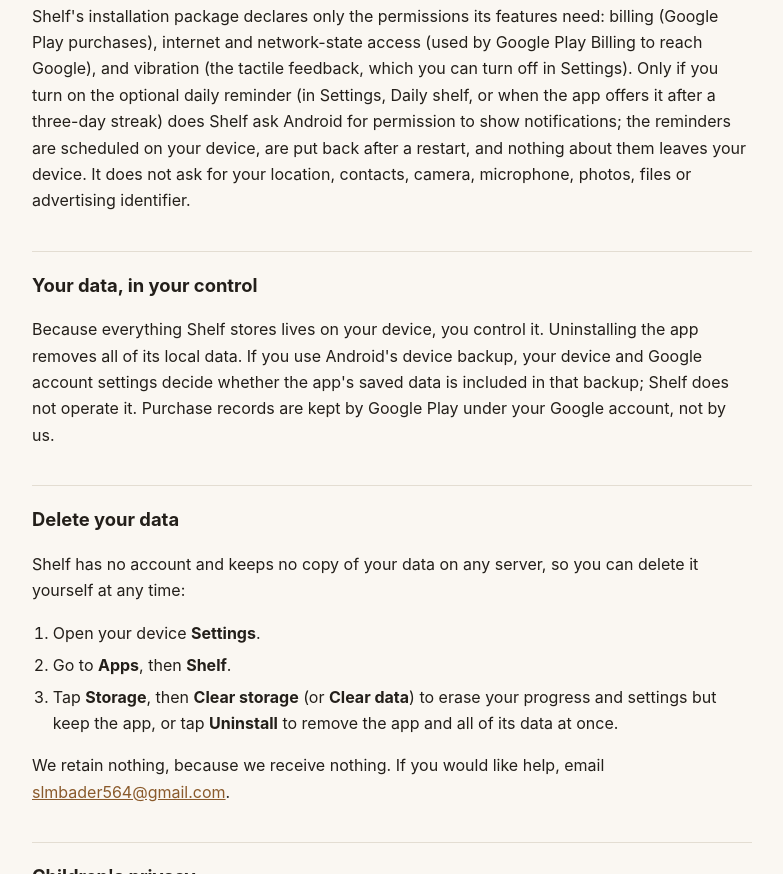
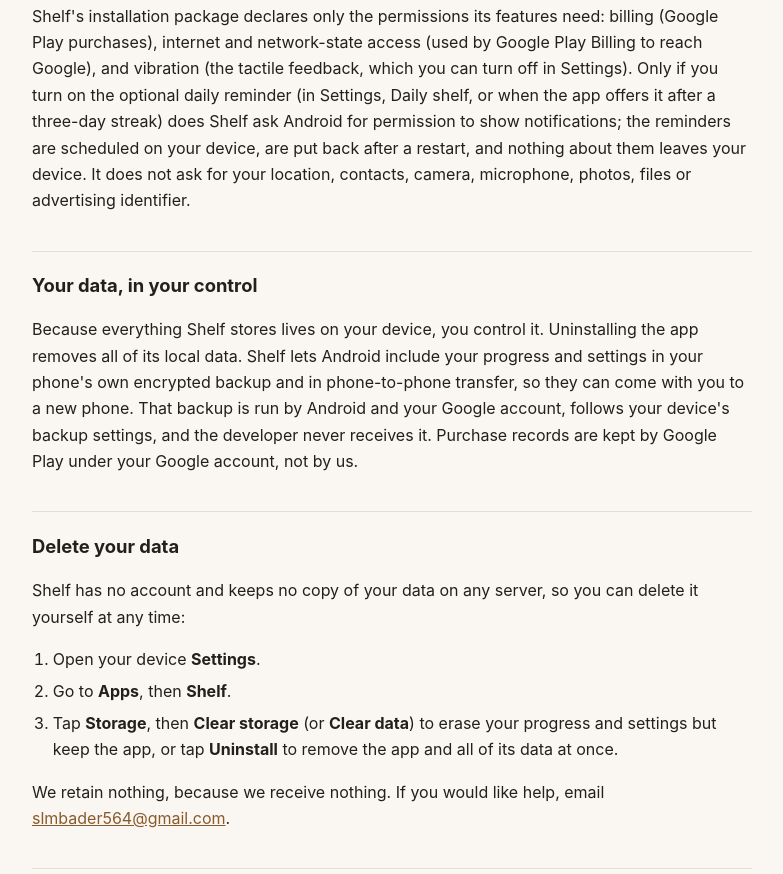
Before and after one commit to slmbader564-prog/shelf-legal, a plain HTML site: page index.html in a window 1280 px wide. Shown: the part 1618-2492 px from the top of the page, without its empty margins (248-1031 px from the left). Drawn offline with Linux system fonts and the light colour scheme.

Commit message:
Privacy policy: progress can travel in Android's encrypted backup and phone transfer (Shelf 1.0.0)

```diff
--- a/index.html
+++ b/index.html
@@ -23,7 +23,7 @@
 </head>
 <body>
 <h1>Shelf Privacy Policy</h1>
-<p class="muted">Last updated: October 17, 2026</p>
+<p class="muted">Last updated: October 19, 2026</p>
 
 <p>Shelf ("the app") is a calm, offline logic puzzle game. This policy explains what
 the app does, and does not do, with your information. In short:
@@ -84,11 +84,7 @@
 contacts, camera, microphone, photos, files or advertising identifier.</p>
 
 <h2>Your data, in your control</h2>
-<p>Because everything Shelf stores lives on your device, you control it. Uninstalling the
-app removes all of its local data. If you use Android's device backup, your device and
-Google account settings decide whether the app's saved data is included in that backup;
-Shelf does not operate it. Purchase records are kept by Google Play under your Google
-account, not by us.</p>
+<p>Because everything Shelf stores lives on your device, you control it. Uninstalling the app removes all of its local data. Shelf lets Android include your progress and settings in your phone's own encrypted backup and in phone-to-phone transfer, so they can come with you to a new phone. That backup is run by Android and your Google account, follows your device's backup settings, and the developer never receives it. Purchase records are kept by Google Play under your Google account, not by us.</p>
 
 <h2 id="delete-data">Delete your data</h2>
 <p>Shelf has no account and keeps no copy of your data on any server, so you can delete it
```
